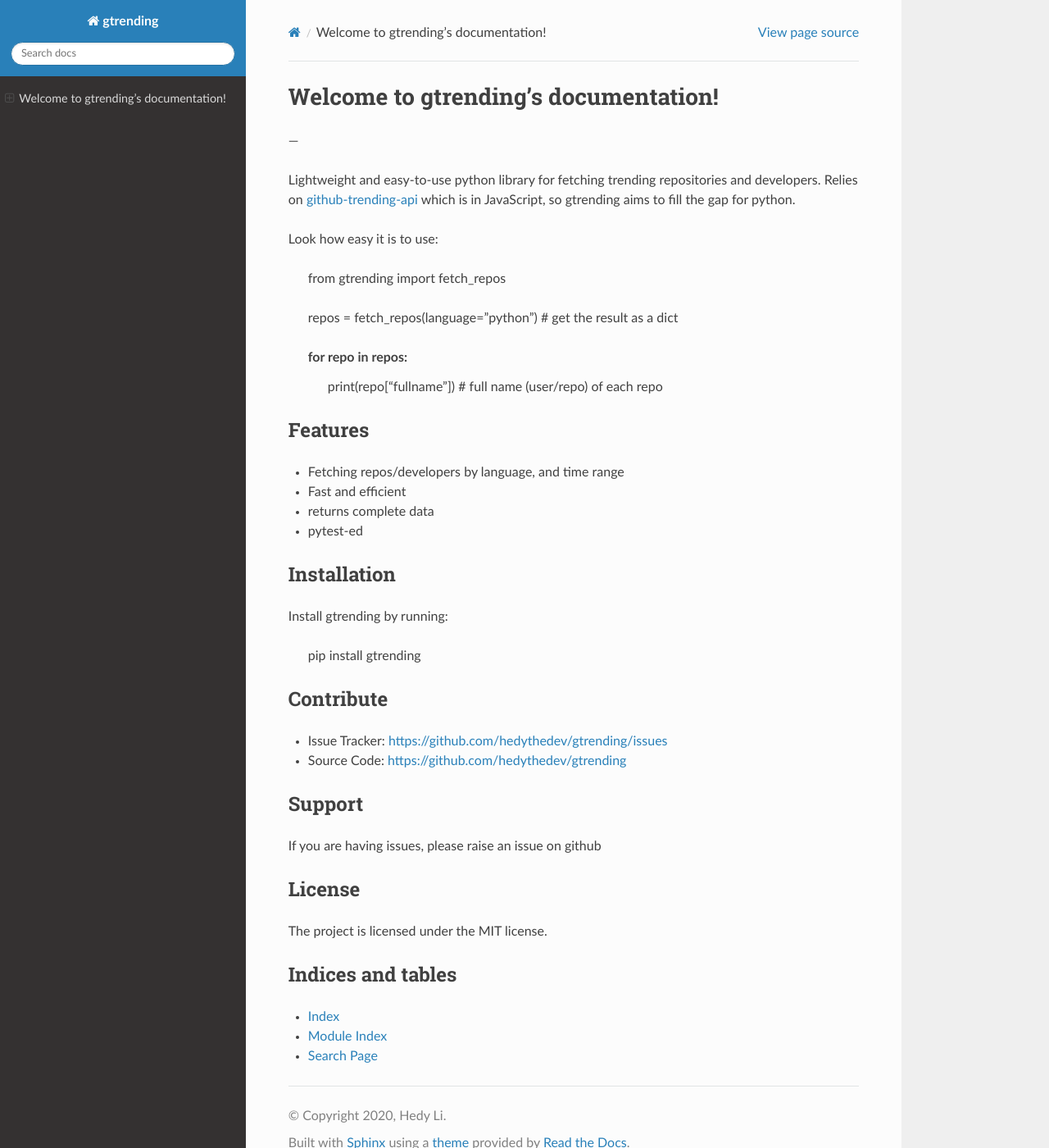
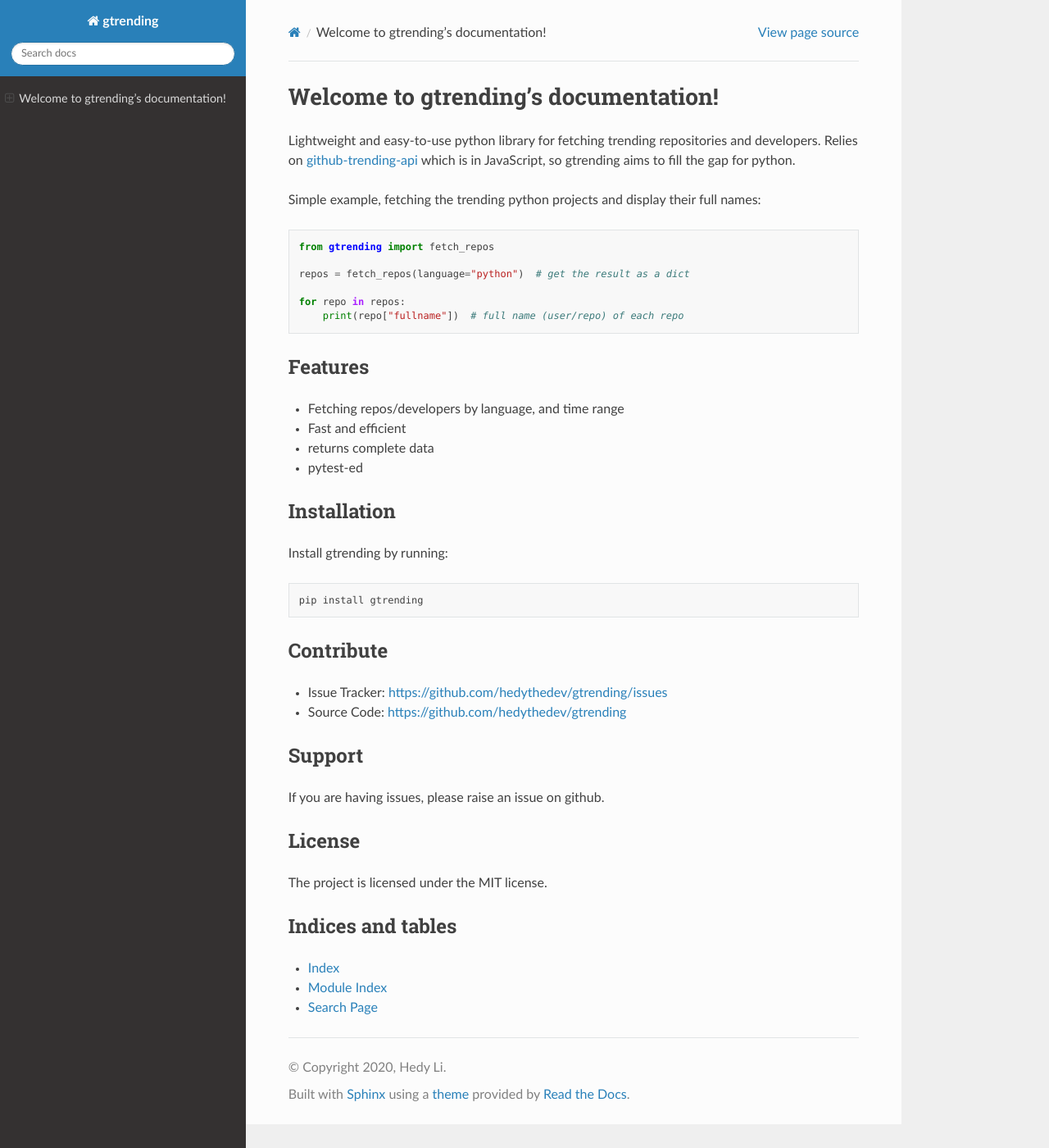
Before and after one commit to hedyhli/gtrending, a Sphinx documentation site: the page built from docs/index.rst, in a window 1280 px wide and 1400 px high. Shown: the whole window at 82% size. Built offline with Sphinx 7.4.7 and the Read the Docs theme 2.0.0, drawn with Linux system fonts in a browser that asks for light colours.

Commit message:
update docs

```diff
--- a/docs/index.rst
+++ b/docs/index.rst
@@ -10,7 +10,6 @@ Welcome to gtrending's documentation!
    :maxdepth: 2
    :caption: Contents:
 
----
 
 Lightweight and easy-to-use python library for fetching
 trending repositories and developers. Relies on
@@ -19,7 +18,8 @@ trending repositories and developers. Relies on
 which is in JavaScript, so gtrending aims to fill the gap
 for python.
 
-Look how easy it is to use:
+Simple example, fetching the trending python projects and
+display their full names::
 
     from gtrending import fetch_repos
 
@@ -41,7 +41,7 @@ Features
 Installation
 ------------
 
-Install gtrending by running:
+Install gtrending by running::
 
     pip install gtrending
 
@@ -54,7 +54,7 @@ Contribute
 Support
 -------
 
-If you are having issues, please raise an issue on github
+If you are having issues, please raise an issue on github.
 
 
 License
```
